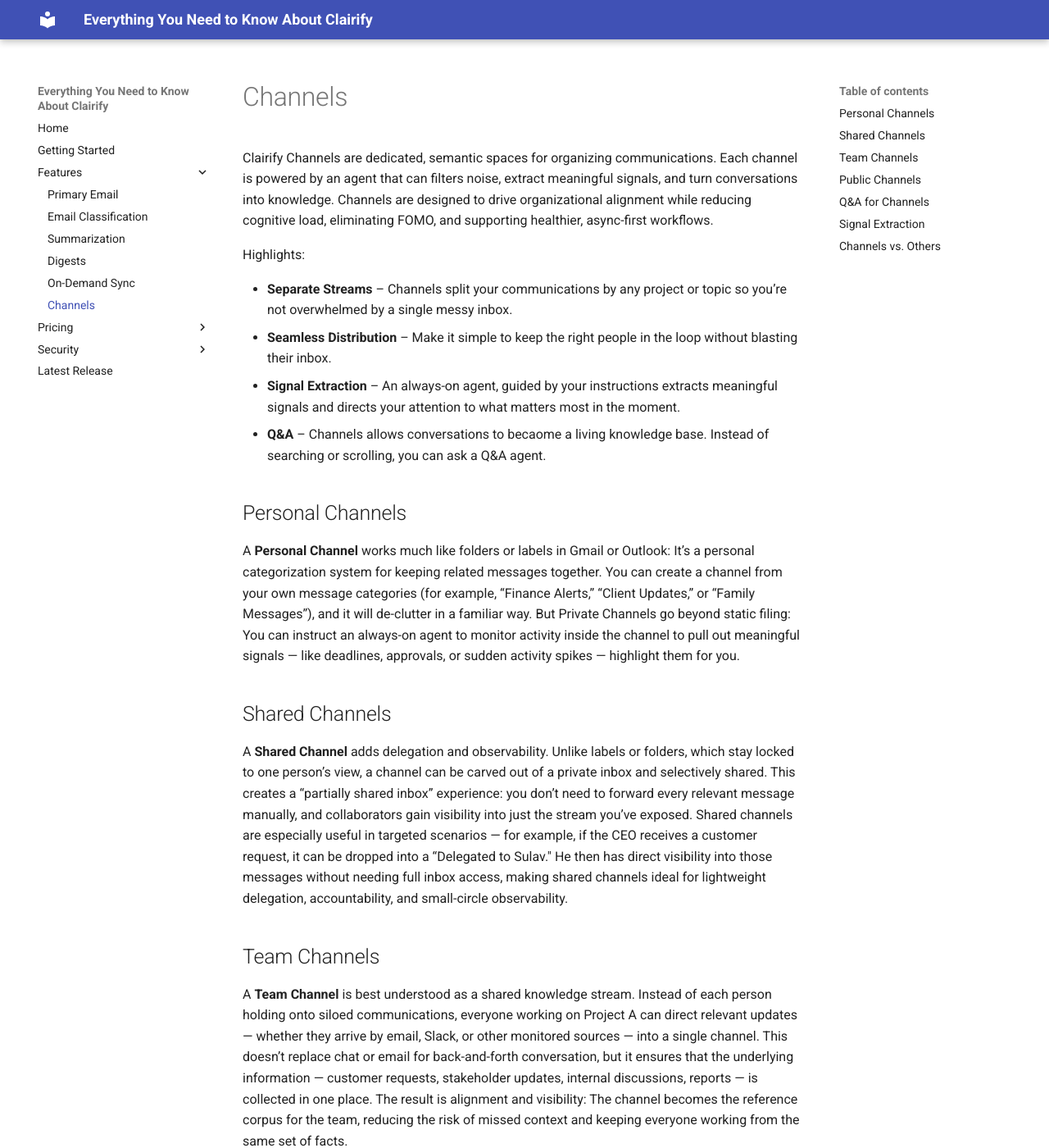
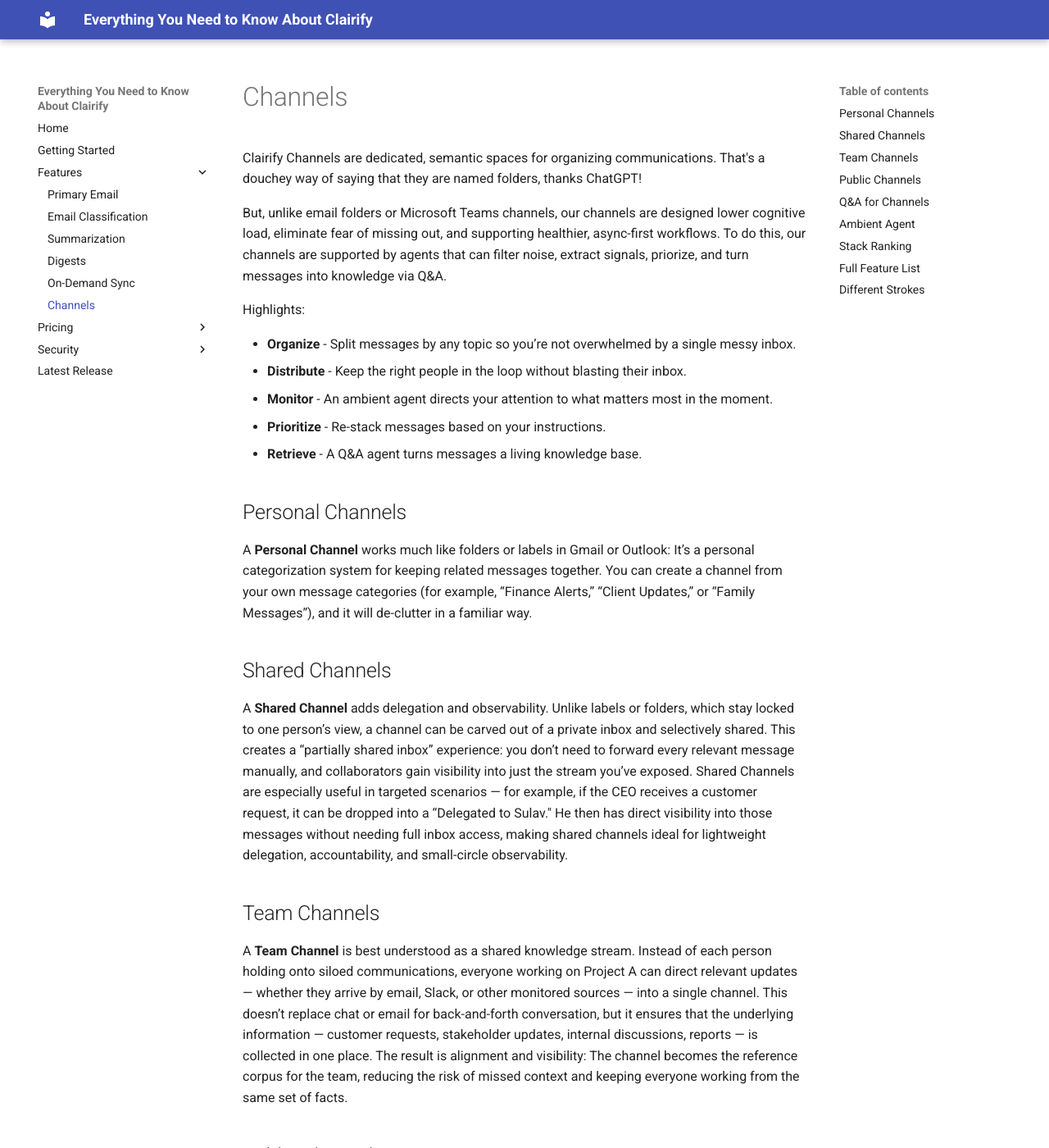
Before and after one commit to clairifyai/documentation, an MkDocs documentation site: the page built from docs/channels.md, in a window 1280 px wide and 1400 px high. Shown: the whole window at 82% size. Built offline with MkDocs 1.6.1 and Material for MkDocs 9.7.7, drawn with Linux system fonts in a browser that asks for light colours; some of the changed text lies outside the part shown.

Commit message:
Updated channels draft

```diff
--- a/docs/channels.md
+++ b/docs/channels.md
@@ -1,21 +1,24 @@
 # Channels
 
-Clairify Channels are dedicated, semantic spaces for organizing communications. Each channel is powered by an agent that can filters noise, extract meaningful signals, and turn conversations into knowledge. Channels are designed to drive organizational alignment while reducing cognitive load, eliminating FOMO, and supporting healthier, async-first workflows.
+Clairify Channels are dedicated, semantic spaces for organizing communications. That's a douchey way of saying that they are named folders, thanks ChatGPT!
+
+But, unlike email folders or Microsoft Teams channels, our channels are designed lower cognitive load, eliminate fear of missing out, and supporting healthier, async-first workflows. To do this, our channels are supported by agents that can filter noise, extract signals, priorize, and turn messages into knowledge via Q&A.
 
 Highlights:
 
-- **Separate Streams** – Channels split your communications by any project or topic so you’re not overwhelmed by a single messy inbox.
-- **Seamless Distribution** – Make it simple to keep the right people in the loop without blasting their inbox.
-- **Signal Extraction** – An always-on agent, guided by your instructions extracts meaningful signals and directs your attention to what matters most in the moment.
-- **Q&A** – Channels allows conversations to becaome a living knowledge base. Instead of searching or scrolling, you can ask a Q&A agent.
+- **Organize** - Split messages by any topic so you’re not overwhelmed by a single messy inbox.
+- **Distribute** - Keep the right people in the loop without blasting their inbox.
+- **Monitor** - An ambient agent directs your attention to what matters most in the moment.
+- **Prioritize** - Re-stack messages based on your instructions.
+- **Retrieve** - A Q&A agent turns messages a living knowledge base.
 
 ## Personal Channels
 
-A **Personal Channel** works much like folders or labels in Gmail or Outlook: It’s a personal categorization system for keeping related messages together. You can create a channel from your own message categories (for example, “Finance Alerts,” “Client Updates,” or “Family Messages”), and it will de-clutter in a familiar way. But Private Channels go beyond static filing: You can instruct an always-on agent to monitor activity inside the channel to pull out meaningful signals — like deadlines, approvals, or sudden activity spikes — highlight them for you.
+A **Personal Channel** works much like folders or labels in Gmail or Outlook: It’s a personal categorization system for keeping related messages together. You can create a channel from your own message categories (for example, “Finance Alerts,” “Client Updates,” or “Family Messages”), and it will de-clutter in a familiar way.
 
 ## Shared Channels
 
-A **Shared Channel** adds delegation and observability. Unlike labels or folders, which stay locked to one person’s view, a channel can be carved out of a private inbox and selectively shared. This creates a “partially shared inbox” experience: you don’t need to forward every relevant message manually, and collaborators gain visibility into just the stream you’ve exposed. Shared channels are especially useful in targeted scenarios — for example, if the CEO receives a customer request, it can be dropped into a “Delegated to Sulav." He then has direct visibility into those messages without needing full inbox access, making shared channels ideal for lightweight delegation, accountability, and small-circle observability.
+A **Shared Channel** adds delegation and observability. Unlike labels or folders, which stay locked to one person’s view, a channel can be carved out of a private inbox and selectively shared. This creates a “partially shared inbox” experience: you don’t need to forward every relevant message manually, and collaborators gain visibility into just the stream you’ve exposed. Shared Channels are especially useful in targeted scenarios — for example, if the CEO receives a customer request, it can be dropped into a “Delegated to Sulav." He then has direct visibility into those messages without needing full inbox access, making shared channels ideal for lightweight delegation, accountability, and small-circle observability.
 
 ## Team Channels
 
@@ -35,11 +38,46 @@
 !!! tip
     The knowledge captured is limited to information passing in an out of the executive sphere. This results in a smaller corpus with a high signal-to-noise ratio. Since AI answers degrade in proportion to the length of the context window, for any given period time, our AI agent yields better results than those built on mixed organizational chatter.
 
-## Signal Extraction
+## Ambient Agent
 
 Any channel can have ambient agent turned on. An ambient agent continuously monitors the channel for important information based on a prompt you write, for example, "highlight any customer complaints." You also control how signals arrive, choosing between instant alerts, digests, or incorporated into daily briefings. You can change the instruction at any time, so the agent adapts as your priorities shift. Ambient agents eliminate the need to constantly monitor multiple streams, preventing the fractured attention that comes from trying to stay aware of everything at once.
 
-## Channels vs. Others
+## Stack Ranking
+
+Any channel can have stack ranking turned on. By default, messages in a channel are shown in the order they arrive, but stack ranking lets you change that. You write a simple prompt to tell the agent how you want items organized — for example, “rank by urgency,” or “show customer requests before internal updates.” The agent will re-order the channel based on your instruction, so the most relevant items rise to the top. You can adjust or replace the prompt at any time, making it easy to shift priorities as your work changes.
+
+## Full Feature List
+
+| **Feature**             | **Description** |
+|--------------------------|-----------------|
+| **Organize**             | Split messages by any topic so you’re not overwhelmed by a single messy inbox. |
+| **Distribute**           | Keep the right people in the loop without blasting their inbox. |
+| **Monitor**              | An ambient agent directs your attention to what matters most in the moment. |
+| **Prioritize**           | Re-stack messages based on your instructions. |
+| **Retrieve**             | A Q&A agent turns messages into a living knowledge base. |
+| **Avatars**              | Name, describe, and assign icons so channels are easy to recognize in your dashboard. |
+| **Controls**             | Dial down engagement without losing organization through filter, mute, and disable. |
+| **Recap**                | Receive recaps of unread items in your twice-daily briefings. |
+| **Refactor**             | Create a new channel and re-organize your stories on demand. |
+| **Engagement Analytics** | Monitor engagement and resonance for shared content. |
+| **Message Analytics**    | Track message counts and the percentage of messages flowing through the channel. |
+| **Attention Analytics**  | View where your attention is demanded versus where it is spent. |
+| **Upgrade**              | Convert a Private Channel to Shared when collaboration is needed. |
+| **Tap**                  | Contribute to a Team Channel by redirecting a copy of all messages. |
+| **Expire**               | Set channels to expire or delete them while retaining their knowledge. |
+
+
+## Different Strokes
+
+On the surface, and in the name, Clairfy Channels sound like email folders or instant messaging. The thematic differencs is that Clairify Channels are designed for executive awareness, not communication, and capturing organziational knowledge relevant to executive leadership. To put a fine point on it, the functional differences are outlined in this section.
+
+!!! tip
+
+    Labels and folders are static filing systems inside one inbox, while Clairify Channesl are dynamic, multi-feature message streams that can evolve into collaboration, generate insight, and support automation.
+
+!!! tip
+
+    Slack and Microsoft Teams channels are fast-moving chat streams that demand constant attention. Clairify Channels keep you aware of what matters without requiring you to watch every message — reducing cognitive load and eliminating the fear of missing out.
 
 | **Category** | **Strengths** | **Limits** |
 |--------------|---------------|------------|
```
